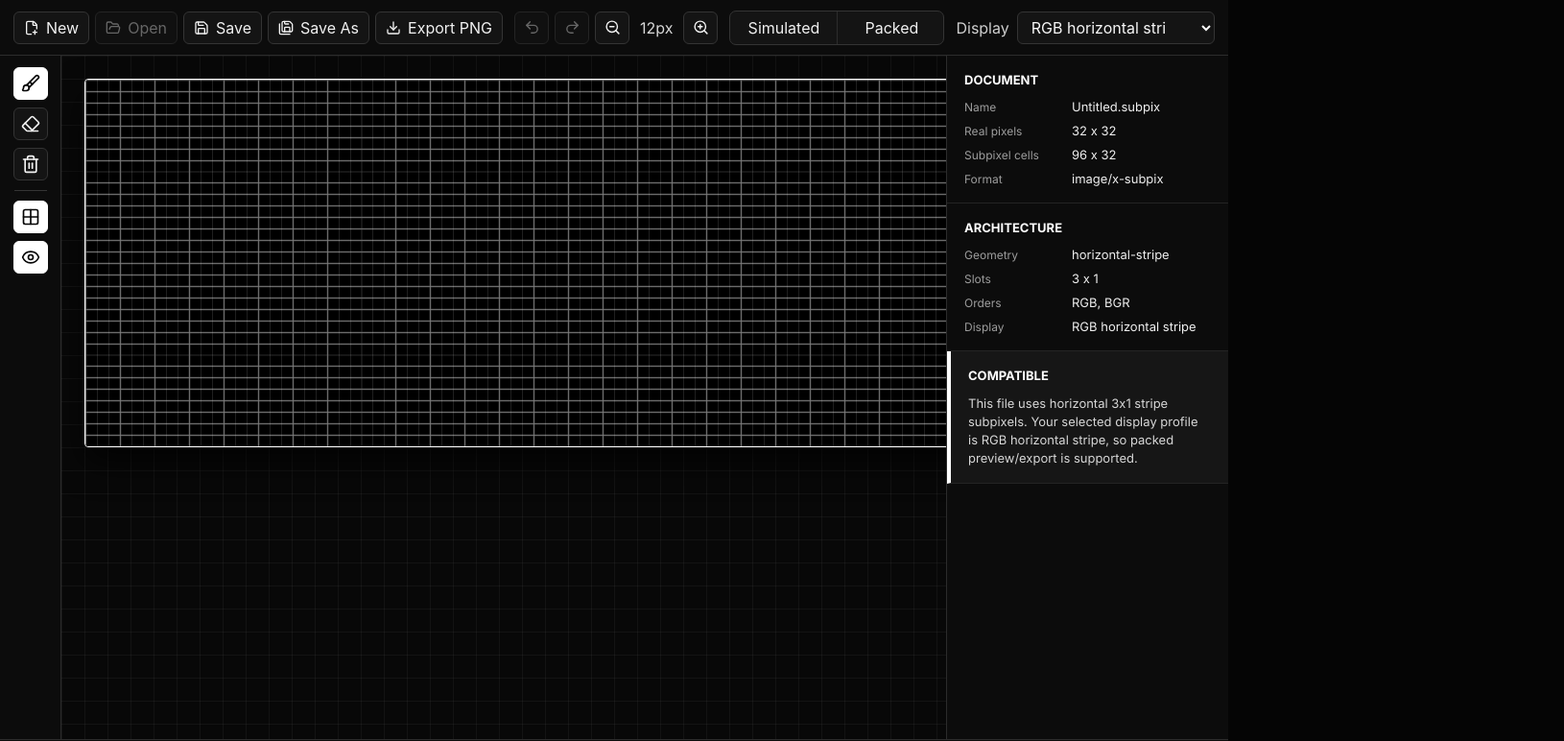
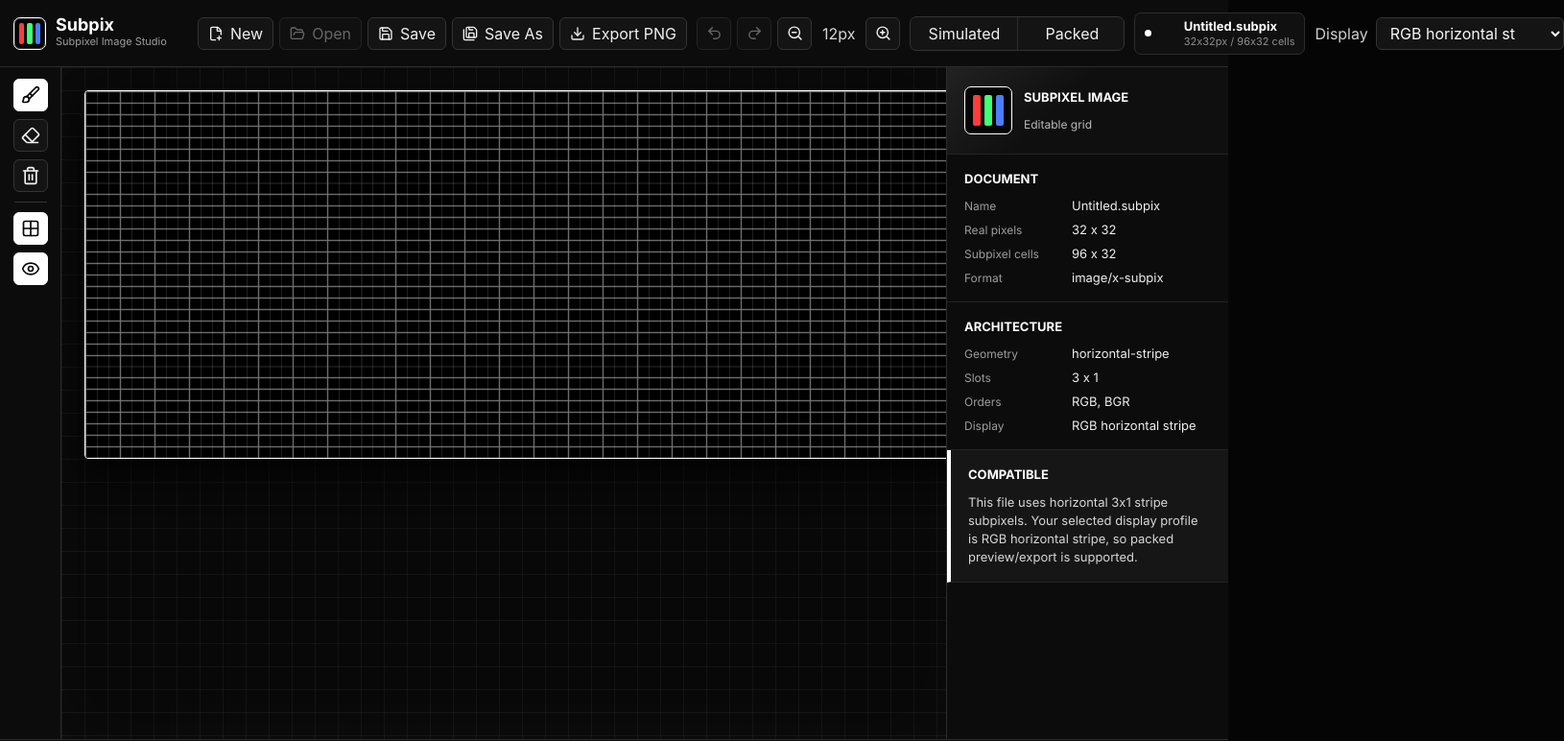
Before and after one commit to Chrissyuh/Subpix, a React (Vite) app: page / in a window 1280 px wide. Shown: the top 772 px of the page at 96% size, 1630 px wide, since content can reach past the window. Built offline with nearby package versions, Linux system fonts and the light colour scheme.

Commit message:
Polish brand identity and desktop file opening

```diff
--- a/electron/preload.ts
+++ b/electron/preload.ts
@@ -9,6 +9,12 @@ import type {
 
 const api: DesktopApi = {
   openSubpix: () => ipcRenderer.invoke("subpix:open") as Promise<DesktopOpenResult | null>,
+  getLaunchSubpixFile: () => ipcRenderer.invoke("subpix:get-launch-file") as Promise<DesktopOpenResult | null>,
+  onOpenSubpixFile: (listener) => {
+    const handler = (_event: Electron.IpcRendererEvent, result: DesktopOpenResult): void => listener(result);
+    ipcRenderer.on("subpix:file-opened", handler);
+    return () => ipcRenderer.removeListener("subpix:file-opened", handler);
+  },
   saveSubpix: (payload: DesktopSavePayload) =>
     ipcRenderer.invoke("subpix:save", payload) as Promise<DesktopSaveResult | null>,
   exportPng: (payload: DesktopExportPngPayload) =>
--- a/src/app/App.css
+++ b/src/app/App.css
@@ -31,7 +31,7 @@ button {
 .app-shell {
   display: grid;
   grid-template-columns: 64px minmax(0, 1fr) 294px;
-  grid-template-rows: 58px minmax(0, 1fr) 30px;
+  grid-template-rows: 70px minmax(0, 1fr) 30px;
   width: 100vw;
   height: 100vh;
   color: #f7f7f7;
@@ -42,11 +42,69 @@ button {
   grid-column: 1 / -1;
   display: flex;
   align-items: center;
-  gap: 12px;
+  gap: 10px;
   min-width: 0;
-  padding: 10px 14px;
+  padding: 12px 14px;
   border-bottom: 1px solid #2c2c2c;
   background: #0c0c0c;
+}
+
+.brand-lockup {
+  display: flex;
+  align-items: center;
+  gap: 10px;
+  min-width: 182px;
+  padding-right: 4px;
+}
+
+.brand-mark {
+  display: grid;
+  grid-template-columns: repeat(3, 1fr);
+  gap: 3px;
+  width: 34px;
+  height: 34px;
+  padding: 5px;
+  border: 1px solid #ffffff;
+  border-radius: 7px;
+  background: #050505;
+  box-shadow: inset 0 0 0 1px #2c2c2c;
+}
+
+.brand-mark__slot {
+  min-width: 0;
+  border-radius: 2px;
+}
+
+.brand-mark__slot--r {
+  background: #ff3b3b;
+}
+
+.brand-mark__slot--g {
+  background: #40ff76;
+}
+
+.brand-mark__slot--b {
+  background: #4b7dff;
+}
+
+.brand-copy {
+  display: grid;
+  gap: 1px;
+  min-width: 0;
+}
+
+.brand-copy strong {
+  color: #ffffff;
+  font-size: 18px;
+  line-height: 1;
+  letter-spacing: 0;
+}
+
+.brand-copy span {
+  color: #9d9d9d;
+  font-size: 11px;
+  line-height: 1.2;
+  white-space: nowrap;
 }
 
 .top-bar__group {
@@ -138,6 +196,52 @@ button {
   border-right: 0;
 }
 
+.document-strip {
+  display: grid;
+  grid-template-columns: auto minmax(96px, max-content);
+  grid-template-rows: auto auto;
+  column-gap: 8px;
+  align-items: center;
+  min-width: 178px;
+  max-width: 260px;
+  padding: 6px 10px;
+  border: 1px solid #2c2c2c;
+  border-radius: 7px;
+  background: #101010;
+}
+
+.document-strip__state {
+  grid-row: 1 / 3;
+  width: 7px;
+  height: 7px;
+  border-radius: 50%;
+  background: #ffffff;
+}
+
+.document-strip__state.is-dirty {
+  background: #d8d8d8;
+  box-shadow: 0 0 0 3px rgba(255, 255, 255, 0.14);
+}
+
+.document-strip__name,
+.document-strip__meta {
+  min-width: 0;
+  overflow: hidden;
+  text-overflow: ellipsis;
+  white-space: nowrap;
+}
+
+.document-strip__name {
+  color: #ffffff;
+  font-size: 13px;
+  font-weight: 700;
+}
+
+.document-strip__meta {
+  color: #8e8e8e;
+  font-size: 11px;
+}
+
 .select-field {
   display: flex;
   align-items: center;
@@ -187,6 +291,7 @@ button {
     linear-gradient(rgba(255, 255, 255, 0.045) 1px, transparent 1px),
     #080808;
   background-size: 24px 24px;
+  box-shadow: inset 0 0 80px rgba(255, 255, 255, 0.025);
 }
 
 .canvas-stage {
@@ -244,6 +349,63 @@ button {
 .compatibility {
   padding: 18px 18px 16px;
   border-bottom: 1px solid #242424;
+}
+
+.panel-section--identity {
+  padding-top: 20px;
+  padding-bottom: 20px;
+  background:
+    linear-gradient(135deg, rgba(255, 255, 255, 0.08), transparent 42%),
+    #0f0f0f;
+}
+
+.identity-card {
+  display: flex;
+  align-items: center;
+  gap: 12px;
+}
+
+.identity-card__mark {
+  display: grid;
+  grid-template-columns: repeat(3, 8px);
+  gap: 4px;
+  padding: 8px;
+  border: 1px solid #ffffff;
+  border-radius: 7px;
+  background: #050505;
+}
+
+.identity-card__mark span {
+  width: 8px;
+  height: 32px;
+  border-radius: 2px;
+}
+
+.identity-card__mark span:nth-child(1) {
+  background: #ff3b3b;
+}
+
+.identity-card__mark span:nth-child(2) {
+  background: #40ff76;
+}
+
+.identity-card__mark span:nth-child(3) {
+  background: #4b7dff;
+}
+
+.identity-card h2 {
+  margin: 0 0 5px;
+  color: #ffffff;
+  font-size: 14px;
+  font-weight: 800;
+  letter-spacing: 0;
+  text-transform: uppercase;
+}
+
+.identity-card p {
+  margin: 0;
+  color: #b9b9b9;
+  font-size: 12px;
 }
 
 .panel-section h2,
@@ -326,6 +488,25 @@ dd {
     grid-template-columns: 58px minmax(0, 1fr) 250px;
   }
 
+  .brand-copy span,
+  .document-strip__meta {
+    display: none;
+  }
+
+  .brand-lockup {
+    min-width: 128px;
+  }
+
+  .document-strip {
+    grid-template-columns: auto minmax(84px, 1fr);
+    grid-template-rows: auto;
+    min-width: 128px;
+  }
+
+  .document-strip__state {
+    grid-row: auto;
+  }
+
   .command-button {
     padding: 0 8px;
   }
--- a/src/app/App.tsx
+++ b/src/app/App.tsx
@@ -1,4 +1,4 @@
-import { useEffect, useMemo, useState, type ReactElement } from "react";
+import { useEffect, useMemo, useRef, useState, type ReactElement } from "react";
 import {
   Brush,
   Download,
@@ -57,6 +57,7 @@ function formatError(error: unknown): string {
 
 export function App(): ReactElement {
   const { state, actions } = useDocumentStore();
+  const isDirtyRef = useRef(state.isDirty);
   const [tool, setTool] = useState<Tool>("brush");
   const [viewMode, setViewMode] = useState<ViewMode>("grid");
   const [displayProfile, setDisplayProfile] = useState<DisplayProfileId>("rgb-horizontal");
@@ -70,11 +71,55 @@ export function App(): ReactElement {
   const renderOrder = getRenderOrder(document, displayProfile);
   const compatibilityMessage = getCompatibilityMessage(document, displayProfile);
   const suggestedBaseName = baseNameFromPath(state.filePath) || document.document.name || "Untitled";
+  const fileLabel = ensureSubpixFileName(suggestedBaseName);
+  const activeViewLabel =
+    viewMode === "grid" ? "Editable grid" : viewMode === "simulated" ? "Simulated preview" : "Packed preview";
   const windowTitle = `${state.isDirty ? "*" : ""}${ensureSubpixFileName(suggestedBaseName)} - Subpix`;
+
+  useEffect(() => {
+    isDirtyRef.current = state.isDirty;
+  }, [state.isDirty]);
 
   useEffect(() => {
     window.document.title = windowTitle;
   }, [windowTitle]);
+
+  useEffect(() => {
+    let disposed = false;
+    const desktopApi = getDesktopApi();
+
+    function openDesktopDocument(result: Awaited<ReturnType<typeof desktopApi.openSubpix>>): void {
+      if (!result || disposed) {
+        return;
+      }
+
+      if (isDirtyRef.current && !window.confirm("Discard unsaved changes?")) {
+        return;
+      }
+
+      try {
+        const nextDocument = loadSubpix(result.content);
+        actions.loadDocument(nextDocument, result.filePath);
+        setViewMode("grid");
+        setStatusMessage(`Opened ${ensureSubpixFileName(baseNameFromPath(result.filePath))}.`);
+      } catch (error) {
+        setStatusMessage(`Open failed: ${formatError(error)}`);
+      }
+    }
+
+    void desktopApi.getLaunchSubpixFile().then(openDesktopDocument).catch((error: unknown) => {
+      if (!disposed) {
+        setStatusMessage(`Open failed: ${formatError(error)}`);
+      }
+    });
+
+    const unsubscribe = desktopApi.onOpenSubpixFile(openDesktopDocument);
+
+    return () => {
+      disposed = true;
+      unsubscribe();
+    };
+  }, [actions]);
 
   useEffect(() => {
     if (viewMode === "packed" && !packedAvailable) {
@@ -207,6 +252,18 @@ export function App(): ReactElement {
   return (
     <div className="app-shell">
       <header className="top-bar">
+        <div className="brand-lockup" aria-label="Subpix">
+          <div className="brand-mark" aria-hidden="true">
+            <span className="brand-mark__slot brand-mark__slot--r" />
+            <span className="brand-mark__slot brand-mark__slot--g" />
+            <span className="brand-mark__slot brand-mark__slot--b" />
+          </div>
+          <div className="brand-copy">
+            <strong>Subpix</strong>
+            <span>Subpixel Image Studio</span>
+          </div>
+        </div>
+
         <div className="top-bar__group">
           <button className="command-button" onClick={handleNew}>
             <FilePlus2 size={16} />
@@ -263,6 +320,15 @@ export function App(): ReactElement {
               {mode.label}
             </button>
           ))}
+        </div>
+
+        <div className="document-strip" title={fileLabel}>
+          <span className={state.isDirty ? "document-strip__state is-dirty" : "document-strip__state"} />
+          <span className="document-strip__name">{fileLabel}</span>
+          <span className="document-strip__meta">
+            {document.document.widthPixels}x{document.document.heightPixels}px / {getWidthSubpixels(document)}x
+            {getHeightSubpixels(document)} cells
+          </span>
         </div>
 
         <label className="select-field">
@@ -339,6 +405,20 @@ export function App(): ReactElement {
       </main>
 
       <aside className="right-panel">
+        <section className="panel-section panel-section--identity">
+          <div className="identity-card">
+            <div className="identity-card__mark" aria-hidden="true">
+              <span />
+              <span />
+              <span />
+            </div>
+            <div>
+              <h2>Subpixel Image</h2>
+              <p>{activeViewLabel}</p>
+            </div>
+          </div>
+        </section>
+
         <section className="panel-section">
           <h2>Document</h2>
           <dl>
@@ -395,7 +475,9 @@ export function App(): ReactElement {
 
       <footer className="status-bar" role="status">
         <span>{statusMessage}</span>
-        <span>{state.isDirty ? "Unsaved changes" : "Saved"}</span>
+        <span>
+          {activeViewLabel} / {state.isDirty ? "Unsaved changes" : "Saved"}
+        </span>
       </footer>
     </div>
   );
--- a/src/app/desktopApi.ts
+++ b/src/app/desktopApi.ts
@@ -30,6 +30,8 @@ const browserFallback: DesktopApi = {
   openSubpix: async (): Promise<DesktopOpenResult | null> => {
     throw new Error("Opening files is available in the Subpix desktop app.");
   },
+  getLaunchSubpixFile: async (): Promise<DesktopOpenResult | null> => null,
+  onOpenSubpixFile: () => () => undefined,
   saveSubpix: async (payload: DesktopSavePayload): Promise<DesktopSaveResult> => {
     downloadText(payload.content, payload.suggestedName, "image/x-subpix");
     return { filePath: payload.suggestedName };
--- a/src/app/desktopApiTypes.ts
+++ b/src/app/desktopApiTypes.ts
@@ -21,6 +21,8 @@ export interface DesktopExportPngPayload {
 
 export interface DesktopApi {
   openSubpix: () => Promise<DesktopOpenResult | null>;
+  getLaunchSubpixFile: () => Promise<DesktopOpenResult | null>;
+  onOpenSubpixFile: (listener: (result: DesktopOpenResult) => void) => () => void;
   saveSubpix: (payload: DesktopSavePayload) => Promise<DesktopSaveResult | null>;
   exportPng: (payload: DesktopExportPngPayload) => Promise<DesktopSaveResult | null>;
 }
--- a/src/state/documentStore.ts
+++ b/src/state/documentStore.ts
@@ -208,10 +208,8 @@ const DocumentStoreContext = createContext<DocumentStoreValue | null>(null);
 export function DocumentStoreProvider({ children }: { children: ReactNode }): ReactElement {
   const [state, dispatch] = useReducer(reducer, initialState);
 
-  const value = useMemo<DocumentStoreValue>(
+  const actions = useMemo<DocumentStoreActions>(
     () => ({
-      state,
-      actions: {
         loadDocument: (document, filePath) => dispatch({ type: "load", document, filePath }),
         newDocument: () => dispatch({ type: "new" }),
         setSavedPath: (filePath) => dispatch({ type: "saved", filePath }),
@@ -221,10 +219,11 @@ export function DocumentStoreProvider({ children }: { children: ReactNode }): Re
         clearCanvas: () => dispatch({ type: "clear" }),
         undo: () => dispatch({ type: "undo" }),
         redo: () => dispatch({ type: "redo" })
-      }
     }),
-    [state]
+    []
   );
+
+  const value = useMemo<DocumentStoreValue>(() => ({ state, actions }), [actions, state]);
 
   return createElement(DocumentStoreContext.Provider, { value }, children);
 }
```
Also changed, not shown: electron/main.ts (+86 -10 lines), package.json (+10 -1 lines), 1 other file (tests, documents, lock files or other folders).
